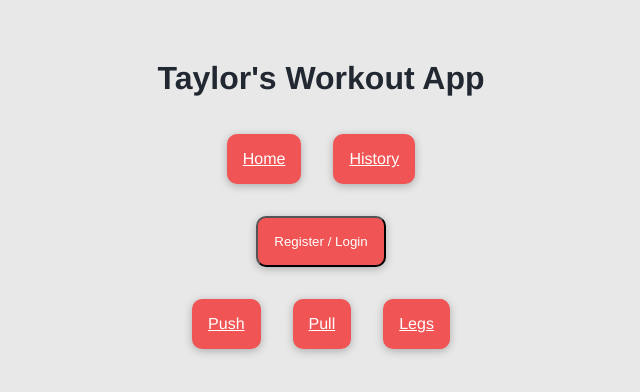
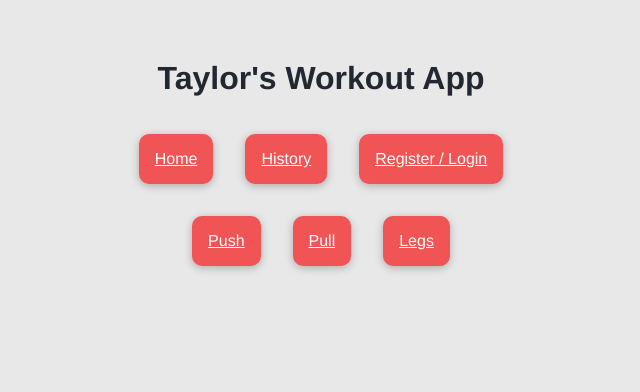
Before and after one commit to taylorsweetman/workout-tracker, a Vue app: page /#/ in a window 1280 px wide. Shown: the top 392 px of the page, without its empty margins (319-959 px from the left). Built offline with nearby package versions, Linux system fonts and the light colour scheme.

Commit message:
further improved navbar styling

```diff
--- a/src/components/Auth.vue
+++ b/src/components/Auth.vue
@@ -1,8 +1,10 @@
 <template>
-  <div v-if="authdUser === null">
-    <button @click="performAuth">Register / Login</button>
+  <div v-if="authdUser === null" class="box" @click="performAuth">
+    <u>Register / Login</u>
   </div>
-  <div v-else><button @click="logout">Log Out</button></div>
+  <div v-else class="box" @click="logout">
+    <u>Log Out</u>
+  </div>
 </template>
 
 
@@ -55,7 +57,7 @@ export default {
 </script>
 
 <style scoped>
-button {
+.box {
   display: inline-block;
   margin: 1%;
 
@@ -67,4 +69,7 @@ button {
   color: white;
   text-align: center;
 }
+u {
+  cursor: pointer;
+}
 </style>
--- a/src/components/NavBar.vue
+++ b/src/components/NavBar.vue
@@ -1,7 +1,7 @@
 <template>
   <div class="row">
-    <router-link to="/home" tag="button" class="box">Home</router-link>
-    <router-link to="/history" tag="button" class="box">History</router-link>
+    <router-link to="/home" class="box">Home</router-link>
+    <router-link to="/history" class="box">History</router-link>
     <auth></auth>
   </div>
   <router-view />
@@ -15,3 +15,6 @@ export default {
   components: { Auth },
 };
 </script>
+
+<style scoped>
+</style>
--- a/src/views/History.vue
+++ b/src/views/History.vue
@@ -83,18 +83,6 @@ export default {
   width: 100px;
   color: white;
 }
-button {
-  display: inline-block;
-  margin: 1%;
-
-  box-shadow: 0 2px 8px rgba(0, 0, 0, 0.26);
-  margin: 1rem;
-  border-radius: 10px;
-  padding: 1rem;
-  background-color: #30475e;
-  color: white;
-  text-align: center;
-}
 h3 {
   margin: 40px 0 0;
 }
```
